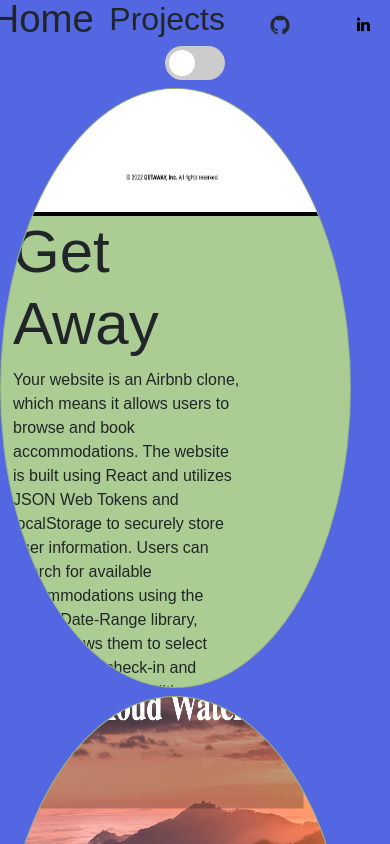
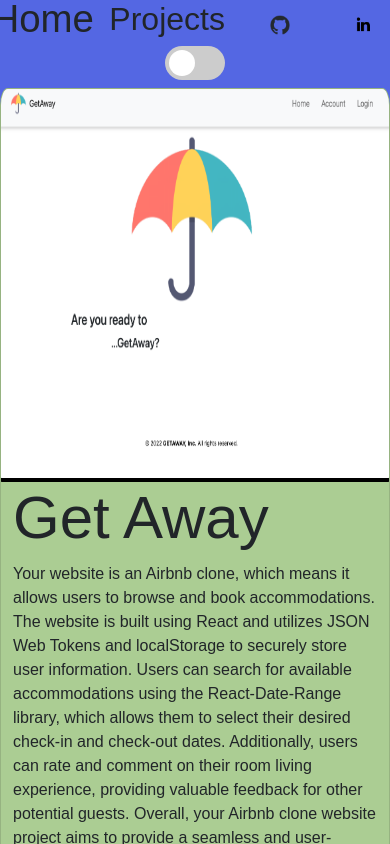
Before and after one commit to Gehrig-Barnes/portfolio, a React (Create React App) app: page /projects in a window 390 px wide. Shown: the top 844 px of the page. Built offline with nearby package versions, Linux system fonts and the light colour scheme; a web font is replaced by a local one.

Commit message:
made the projects page mobile friendly

```diff
--- a/src/components/AboutMe.js
+++ b/src/components/AboutMe.js
@@ -250,9 +250,7 @@ function AboutMe({ isDark }) {
         <h2  className ={isDark ? 'abtDark' :'abt'}>Temple University - Philadelphia, PA</h2>
         <p>
           <strong  className ={isDark ? 'abtDark' :'abt'}>Degree:</strong> Bachelors of Business Administration -
-          08/2017 - 05/2020
-        </p>
-        <p>
+          08/2017 - 05/2020f
           <strong  className ={isDark ? 'abtDark' :'abt'}>Major:</strong> Risk Management and Insurance
         </p>
         <ul>
--- a/src/style/projects.css
+++ b/src/style/projects.css
@@ -45,3 +45,17 @@
 .link {
   text-decoration: none;
 }
+
+@media (max-width: 850px){
+  .card {
+    background-color: rgb(171, 205, 147) !important;
+    justify-content: center;
+    height: 100vh;
+    width: 100vw;
+    border-radius: 2% !important;
+  }
+
+  .cardDetail {
+    margin-right: 0%;
+  }
+}
```
